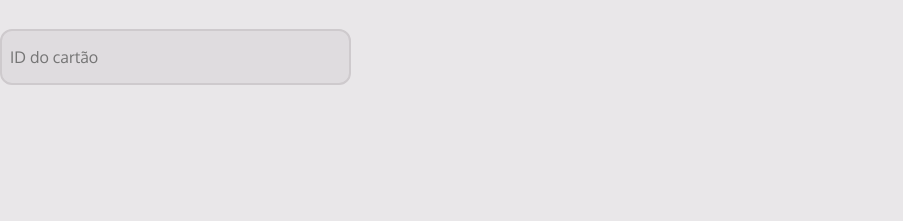
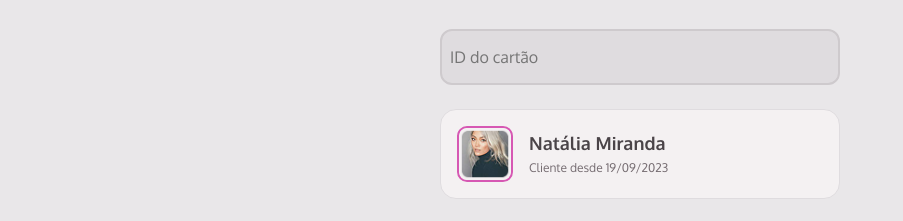
Before and after one commit to fellipesnoww/mba-web-fundamental-member-club, a website built with webpack: page index.html in a window 1280 px wide. Shown: the part 123-344 px from the top of the page, without its empty margins (0-903 px from the left). Built offline with nearby package versions, Linux system fonts and the light colour scheme.

Commit message:
feature: created user card

```diff
--- a/index.html
+++ b/index.html
@@ -12,12 +12,20 @@
     <header id="main-header">
         <img src="./src/assets/Logo.png" alt="Member Club logo"></img>
     </header>
-    <div id="container">
+        <main>
             <input
                 type="text"
                 id="card-id"
                 placeholder="ID do cartão">
             </input>
+            <div class="customer-card card-container">
+                <img src="src/assets/user-photo.png" alt="Foto de Natália">
+                <div class="customer-info">
+                    <h2>Natália Miranda</h2>
+                    <span>Cliente desde 19/09/2023</span>
                 </div>
+            </div>
+        </main>
+
 </body>
 </html>
--- a/src/main.js
+++ b/src/main.js
@@ -4,3 +4,5 @@
 import './styles/global.css';
 import './styles/header.css';
 import './styles/input.css';
+import './styles/utils.css';
+import './styles/cards.css';
--- /dev/null
+++ b/src/styles/cards.css
@@ -0,0 +1,28 @@
+.customer-card {
+    display: flex;
+
+    align-items: center;
+    justify-content: flex-start;
+
+    gap: 1rem;
+
+    width: 100%;
+    max-width: 25rem;
+
+    grid-area: "card-user";
+
+    & span {
+        font-size: var(--body---text--xs);
+        line-height: 1.4;
+        font-weight: var(--fw-base);
+        color: var(--base---gray-500);
+    }
+
+    & img {
+        border: 2px solid var(--main---pink);
+        border-radius: 0.625rem;
+        width: 3.5rem;
+        height: 3.5rem;
+        object-fit: cover;
+    }
+}
--- a/src/styles/global.css
+++ b/src/styles/global.css
@@ -50,15 +50,31 @@ html {
 }
 
 h1 {
-    font: var(--ff-default) var(--heading---title--md)/1.4 var(--fw-bold);
+    font-size: var(--heading---title--md);
+    line-height: 1.4;
+    font-weight: var(--fw-bold);
+    color: var(--base---gray-600);
 }
 
 h2 {
-    font: var(--ff-default) var(--heading---title--sm)/1.4 var(--fw-bold);
+    font-size: var(--heading---title--sm);
+    line-height: 1.4;
+    font-weight: var(--fw-bold);
+    color: var(--base---gray-600);
 }
 
-.container {
+main {
     display: grid;
+    grid-template-areas:
+    "input"
+    "card-user"
+    "loyalty-card"
+    "cuts-needed"
+    "historic";
+
+    gap: 0.5rem;
+    align-items: center;
+    justify-items: center;
+
     padding-inline: 0.5rem;
-    grid-template-columns: 1fr;
 }
--- a/src/styles/input.css
+++ b/src/styles/input.css
@@ -8,7 +8,7 @@ input {
     display: inline-block;
     outline: none;
     max-width: 25rem;
-    width: 21.93rem;
+    width: 100%;
     height: 3.5rem;
     padding: 0.5rem;
 
@@ -18,6 +18,10 @@ input {
 
     border: 2px solid var(--base---gray-400);
     position: relative;
+
+    grid-area: "input";
+
+    margin-bottom: 1rem;
 
     &::after {
         content: '';
--- /dev/null
+++ b/src/styles/utils.css
@@ -0,0 +1,8 @@
+.card-container {
+    padding: 1rem;
+
+    background-color: var(--base---gray-100);
+    border: 1px solid var(--base---gray-300);
+
+    border-radius: 1rem;
+}
```
Also changed, not shown: src/assets/user-photo.png (added). Lines whose indentation alone changed are shown as unchanged.
